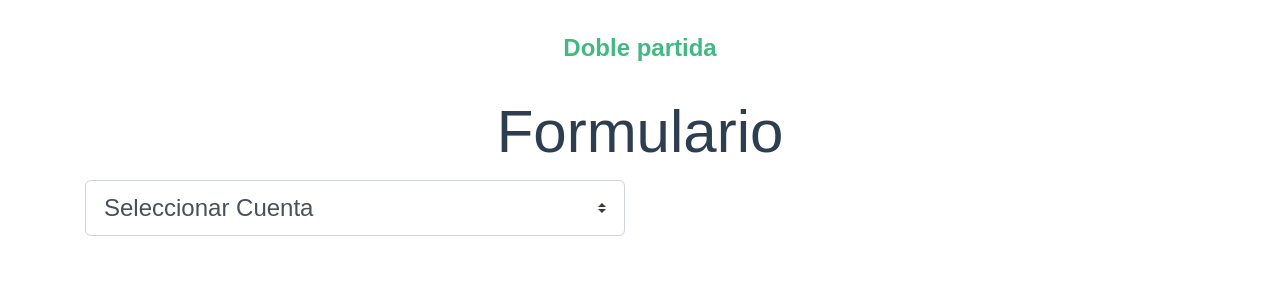
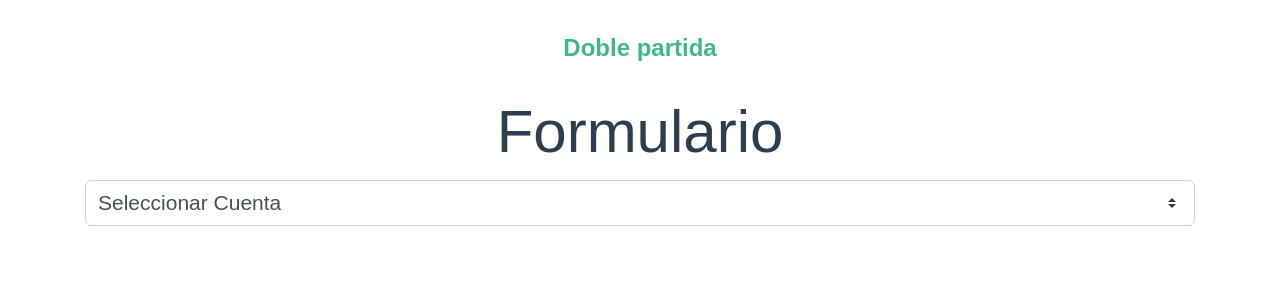
Before and after one commit to vndrd/v-accounting, a Vue app: page / in a window 1280 px wide. Shown: the top 300 px of the page. Built offline with nearby package versions, Linux system fonts and the light colour scheme.

Commit message:
component: select

```diff
--- a/src/components/Formulario.vue
+++ b/src/components/Formulario.vue
@@ -2,24 +2,14 @@
 <b-container>
     <h1>Formulario</h1>
     <b-form @submit="onSubmit">
-        <b-row>
-            <b-col md="6" class="float-left">
-                <b-form-group id="input-group-3" label-for="input-3">
-                    <b-form-select
-                    v-model="form.cuenta"
-                    :options="cuentasSelect"
-                    @change="cambiarSelect"
-                    required
-                    ></b-form-select>
-                </b-form-group>
-            </b-col>
-        </b-row>
+        <Select :form="form" />
     </b-form>
 </b-container>
 
 </template>
 <script>
 import { mapGetters } from 'vuex'
+import Select from '@/components/Select'
 export default {
     name: 'Formulario',
     data(){
@@ -29,34 +19,11 @@ export default {
             }
         }
     },
+    components: {
+        Select
+    },
     computed: {
         ...mapGetters(['getCuentas']),
-        cuentasSelect: function(){
-            let tipos = ['Activo','Pasivo','Egreso','Patrimonio'],
-            cuentas = tipos.reduce( (arr,tipo) => {
-                let options  = this.getCuentas
-                    .filter( cuenta =>
-                        cuenta.tipo === tipo
-                    ).map( cuenta => {
-                        return {
-                            value: cuenta,
-                            text:   cuenta.text,
-                            disabled:false
-                        }
-                    })
-                let grupo = {
-                    label: tipo,
-                    options
-                }
-                arr.push(grupo)
-                return arr
-            },[] )
-            cuentas.push({value: null, text: 'Seleccionar Cuenta' })
-            return cuentas
-        }
-    },
-    mounted: function(){
-
     },
     methods:{
         onSubmit(){
--- /dev/null
+++ b/src/components/Select.vue
@@ -0,0 +1,55 @@
+<template>
+<b-form-group>
+    <b-form-select
+        size="sm"
+        :options="cuentasSelect"
+        v-model="form.cuenta"
+        @change="cambiarSelect"
+        required
+    ></b-form-select>
+</b-form-group>
+</template>
+<script>
+import { mapGetters } from 'vuex'
+export default {
+    props:['form'],
+    name: 'Select',
+    data(){
+        return {
+        }
+    },
+    computed: {
+        ...mapGetters(['getCuentas']),
+        cuentasSelect: function(){
+            let tipos = ['Activo','Pasivo','Egreso','Patrimonio'],
+            cuentas = tipos.reduce( (arr,tipo) => {
+                let options  = this.getCuentas
+                    .filter( cuenta => cuenta.tipo === tipo )
+                    .map( cuenta =>
+                        ({
+                            value: cuenta,
+                            text:   cuenta.text,
+                            disabled:   false,
+                        })
+                    )
+                let grupo = {
+                    label: tipo,
+                    options
+                }
+                arr.push(grupo)
+                return arr
+            },[] )
+            cuentas.push({value: null, text: 'Seleccionar Cuenta' })
+            return cuentas
+        }
+    },
+    methods:{
+        cambiarSelect(){
+            console.log({select: this.form.cuenta})
+        }
+    },
+}
+</script>
+<style lang="scss" scoped>
+
+</style>
```
